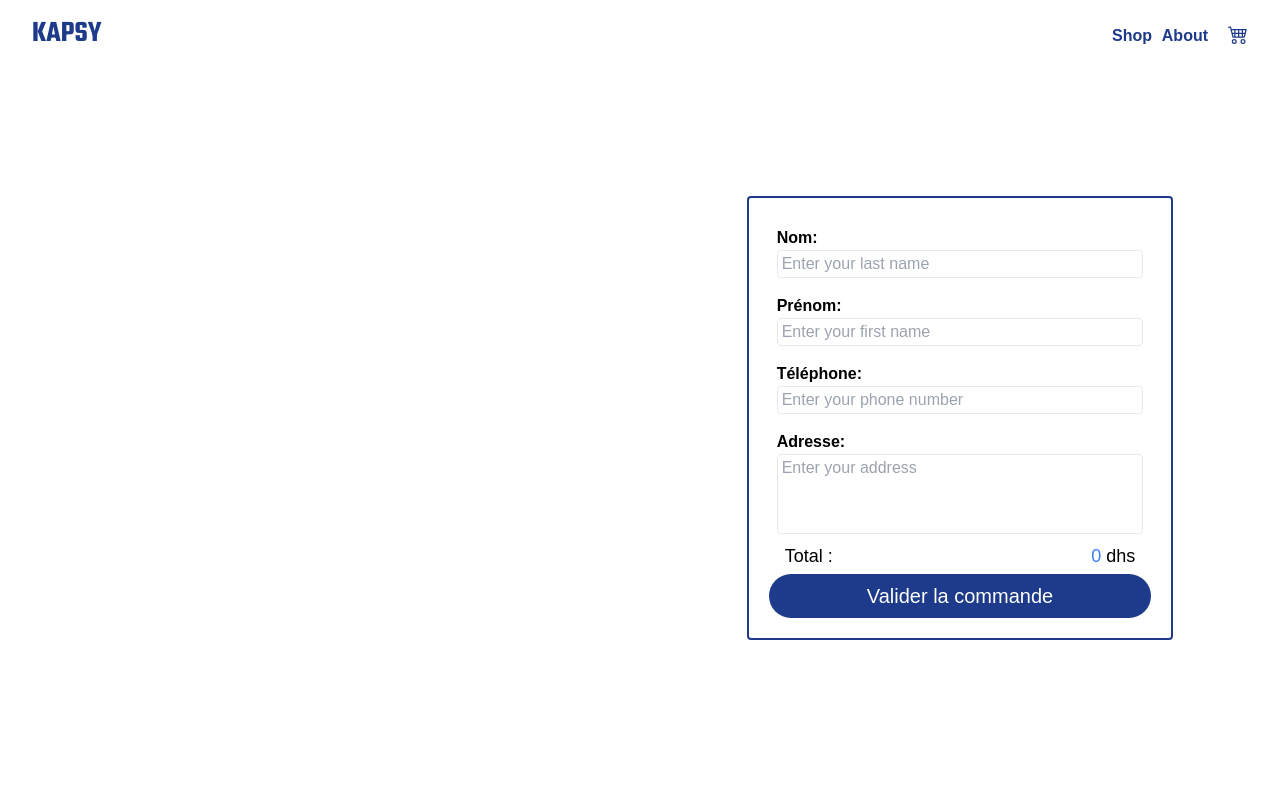
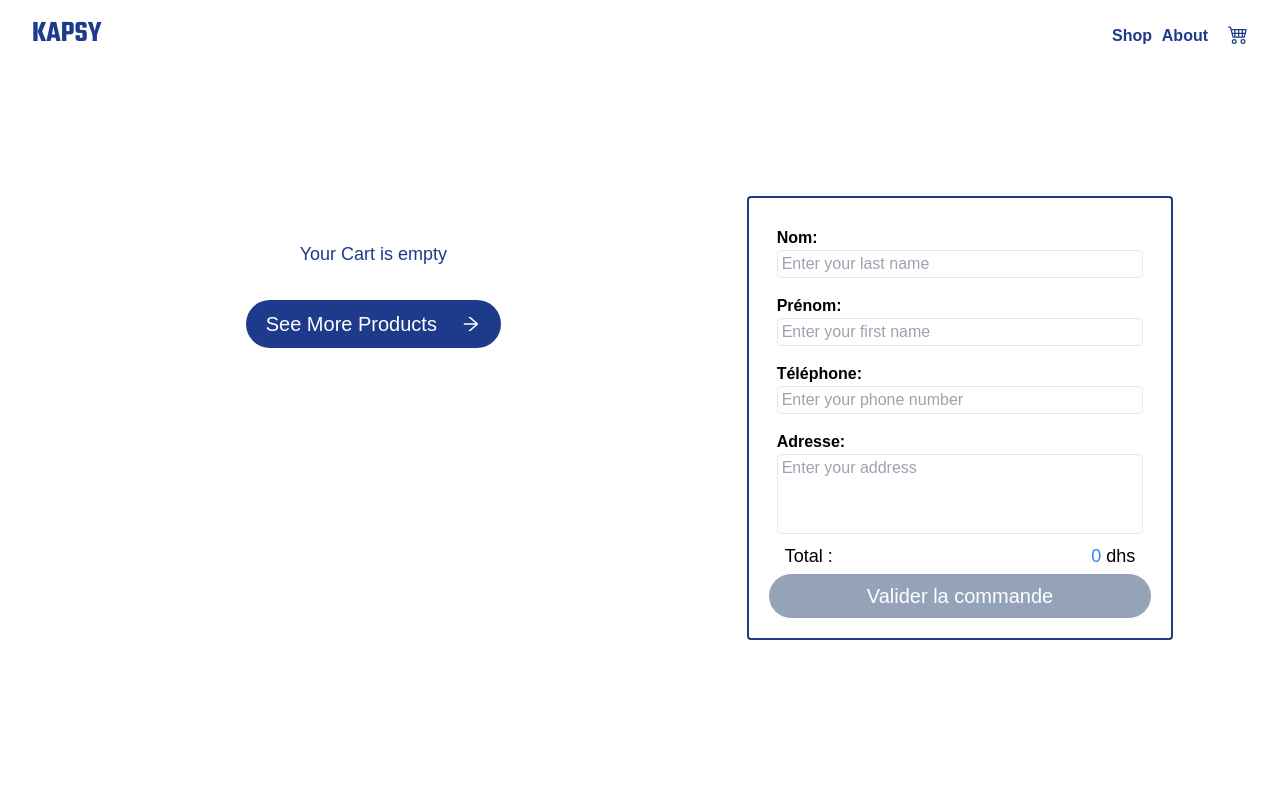
Before and after one commit to youneshallab/kapsyshop, a Next.js app: page /cart in a window 1280 px wide. Shown: the top 800 px of the page. Built offline with nearby package versions, Linux system fonts and the light colour scheme; a web font is replaced by a local one.

Commit message:
your cart is empty feature

```diff
--- a/components/Cart/index.tsx
+++ b/components/Cart/index.tsx
@@ -100,7 +100,7 @@ function Cart() {
         </div>
         <div className='grow h-4 grid grid-rows-4  '>
           <div className=" flex flex-col gap-4 overflow-y-scroll row-start-1 row-end-4 ml-10">
-            {cart.items.map((product, i) => (
+            {cart.items.length> 0 ? cart.items.map((product, i) => (
               <div key={i} className="flex items-center ">
                 <div className='mr-5'>
                   <Image
@@ -123,13 +123,16 @@ function Cart() {
                   </div>
                 </div>
               </div>
-            ))}
+            )):
+            <div>Your Cart is empty</div>
+            }
           </div>
           <div className="row-start-4 row-end-5 border-t-2 p-10 border-blue-900 flex justify-between flex-col ">
             <div className='mx-2 flex justify-between text-lg'>
               <div>Total :</div>
               <div><span className='text-blue-500'>{total}</span> dhs</div>
             </div>
+            { cart.items.length> 0 ?
             <Link href="cart">
               <button
                 className={
@@ -141,7 +144,20 @@ function Cart() {
                 Go to Checkout
                 <AiOutlineArrowRight className="font-extrabold ml-2" />
               </button>
-            </Link>
+            </Link>:
+          <Link href="products">
+            <button
+              className={
+                'z-30 flex gap-4 items-center justify-center  bg-blue-900 text-xl text-white hover:drop-shadow-xl' +
+                ' px-5 py-3 h-12 rounded-3xl w-full hover:bottom-[1px] relative '
+              }
+              onClick={handleOpenCart}
+              >
+              See More Products
+              <AiOutlineArrowRight className="font-extrabold ml-2" />
+            </button>
+          </Link>
+            }
           </div>
         </div>
       </animated.div>
--- a/components/Footer.tsx
+++ b/components/Footer.tsx
@@ -141,7 +141,7 @@ function Footer() {
             </div>
 
             <div className='row-start-4 row-end-6 border-t-[1px] border-white px-10 flex justify-between items-end py-6'>
-                <div className={'text-white text-sm '.concat(themeFont.className)}>Made by <Link className='font-bold underline' href="">Minjara Studio</Link></div>
+                <div className={'text-white text-sm '.concat(themeFont.className)}>Made by <Link className='font-bold underline' href="https://github.com/youneshallab" target='_blank'>Younes Hallab</Link></div>
                 <div className='text-white w-80 mx-24'>
                     <form onSubmit={(e)=>handleSubmitAsync(e)}>
                         <label className={'flex flex-col '.concat(themeFont.className)}>
--- a/pages/cart/index.tsx
+++ b/pages/cart/index.tsx
@@ -9,8 +9,10 @@ import { addDoc, collection } from 'firebase/firestore';
 import db from "../../utils/firebase";
 import Modal from 'react-modal';
 import { FaWindowClose, FaCheck } from 'react-icons/fa';
+import { AiOutlineArrowRight } from 'react-icons/ai'
 import { EmptyCart, DeleteFromCart } from '@/redux/slices/cart';
 import { useAppDispatch } from '@/redux/hooks';
+import Link from 'next/link';
 
 const themeFont = Signika_Negative({
   weight: ['600', '500', '700'],
@@ -94,7 +96,7 @@ function Cart() {
         });
       },
       {
-        threshold: 0.2, // Customize the threshold value as needed
+        threshold: 0.5, // Customize the threshold value as needed
       }
     );
 
@@ -136,7 +138,8 @@ function Cart() {
     <Layout>
         <div className={` ${themeFont.className.toString()} grid grid-cols-12 w-full h-max relative`}>
           <div className=" relative min-h-screen col-start-2 col-end-7 pt-40 flex flex-col gap-3 ">
-            {cart.items.map((product, i) => (
+            {cart.items.length > 0 ?
+            cart.items.map((product, i) => (
                 <div key={i} className="flex items-center ">
                   <div className='mr-5'>
                     <Image
@@ -159,7 +162,23 @@ function Cart() {
                     </div>
                   </div>
                 </div>
-              ))}
+              )):
+              <div className='flex flex-col items-center justify-center pt-20'>
+                <p className={`${themeFont.className.toString()} text-lg text-blue-900 mb-8`}>Your Cart is empty</p>
+                <Link href="products">
+                  <button
+                    className={
+                      'z-30 flex gap-4 items-center justify-center  bg-blue-900 text-xl text-white hover:drop-shadow-xl' +
+                      ' px-5 py-3 h-12 rounded-3xl hover:bottom-[1px] relative '
+                    }
+
+                    >
+                    See More Products
+                    <AiOutlineArrowRight className="font-extrabold ml-2" />
+                  </button>
+                </Link>
+              </div>
+              }
           </div>
           <div className="pt-40 relative col-start-8 col-end-12 flex ">
             <div className={footerVisible ? 'self-end relative bottom-40 w-full':' fixed bottom-40 w-1/3'}>
@@ -188,12 +207,20 @@ function Cart() {
                   <div>Total :</div>
                   <div><span className='text-blue-500'>{total}</span> dhs</div>
                 </div>
+                {cart.items.length > 0 ?
                 <button type="submit"
-                className={'z-30  bg-blue-900 text-xl text-white hover:drop-shadow-xl hover:bottom-[1px] relative'+
-                '  py-2 mt-1 w-full rounded-3xl '+
-                ' text-center cursor-pointer '.concat(themeFont.className)} >
+                  className={'z-30  bg-blue-900 text-xl text-white hover:drop-shadow-xl hover:bottom-[1px] relative'+
+                  '  py-2 mt-1 w-full rounded-3xl '.concat(themeFont.className) +
+                  ' text-center cursor-pointer '} >
+                  Valider la commande
+               </button>:
+                <button type="submit"
+                  className={'z-30  bg-slate-400 text-xl text-white relative'+
+                  '  py-2 mt-1 w-full rounded-3xl '.concat(themeFont.className) +
+                  ' text-center '} disabled>
                   Valider la commande
                 </button>
+                }
               </form>
             </div>
           </div>
```
